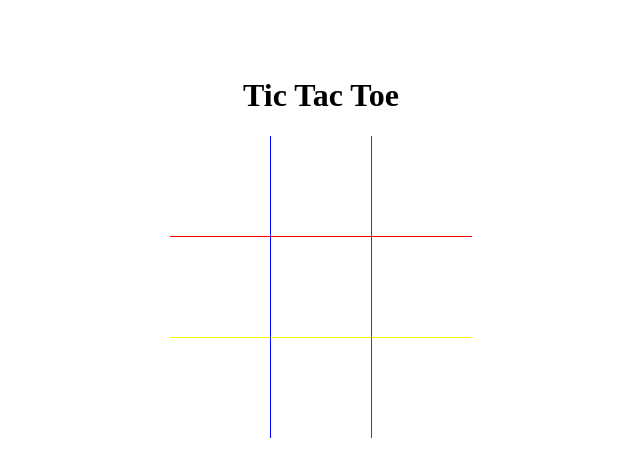
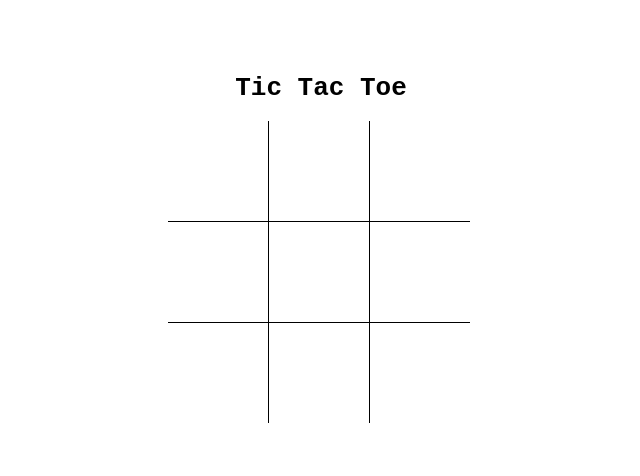
Before and after one commit to duff81/tictactoe, a plain HTML site: page index.html in a window 1280 px wide. Shown: the whole page, without its empty margins (319-959 px from the left). Drawn offline with Linux system fonts and the light colour scheme.

Commit message:
trying it again

```diff
--- a/index.html
+++ b/index.html
@@ -5,13 +5,13 @@
     <link rel="stylesheet" href="styles.css">
     <meta charset="UTF-8">
     <meta name="viewport" content="width=device-width, initial-scale=1.0">
-    <title>Document</title>
+    <title>Tic Tac Toe</title>
 </head>
 
 <body>
 
     <div id="board">
-        <h1>
+        <h1 id="Title">
             Tic Tac Toe
         </h1>
 
@@ -19,7 +19,6 @@
             <div class="top left"></div>
             <div class="top middle"></div>
             <div class="top right"></div>
-
         </div>
         <div class="row">
             <div class="center left"></div>
@@ -35,7 +34,7 @@
 
     </div>
 
-
+    <script src="app.js"></script>
 </body>
 
 </html>
--- a/styles.css
+++ b/styles.css
@@ -1,28 +1,37 @@
 #board {
-    padding: 3em;
+    padding-top: 3rem;
     text-align: center;
+    font-family: monospace;
 }
 .top {
-    border-bottom: 1px solid red;
+    border-bottom: 1px solid black;
 }
 .bottom {
-    border-top: 1px solid yellow;
+    border-top: 1px solid black;
 }
 .left {
-    border-right: 1px solid blue;
+    border-right: 1px solid black;
 }
 .right {
-    border-left: 1px solid green;
+    border-left: 1px solid black;
 }
 .row {
     cursor: pointer;
-    margin: auto;
+    margin: 0 auto;
     clear: both;
-    width: 302px;
+    width: 306px;
 }
 .row > div {
-
+    font-family: monospace;
     float: left;
     height: 100px;
     width: 100px;
+
+    cursor: pointer;
+    line-height: 100px;
+    font-size: 75px;
 }
+
+.row > div:hover {
+    background-color: tomato;
+}
```
Also changed, not shown: app.js (+4 -3 lines).
